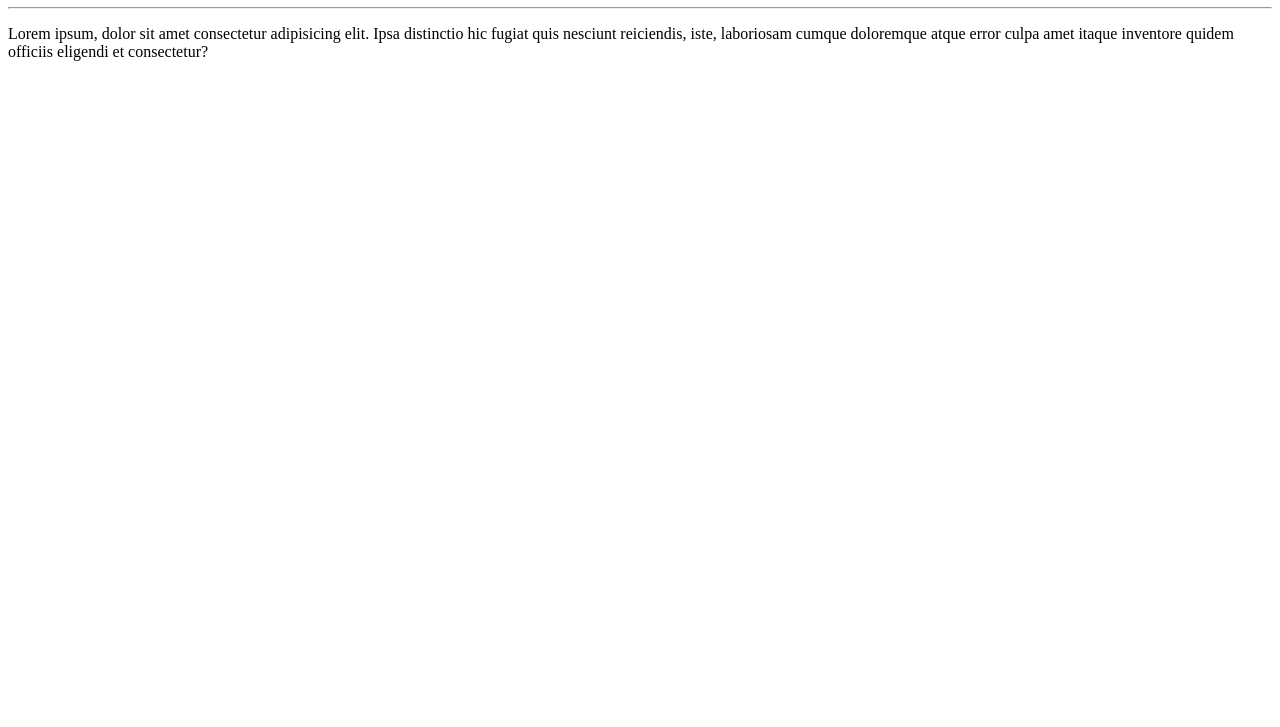
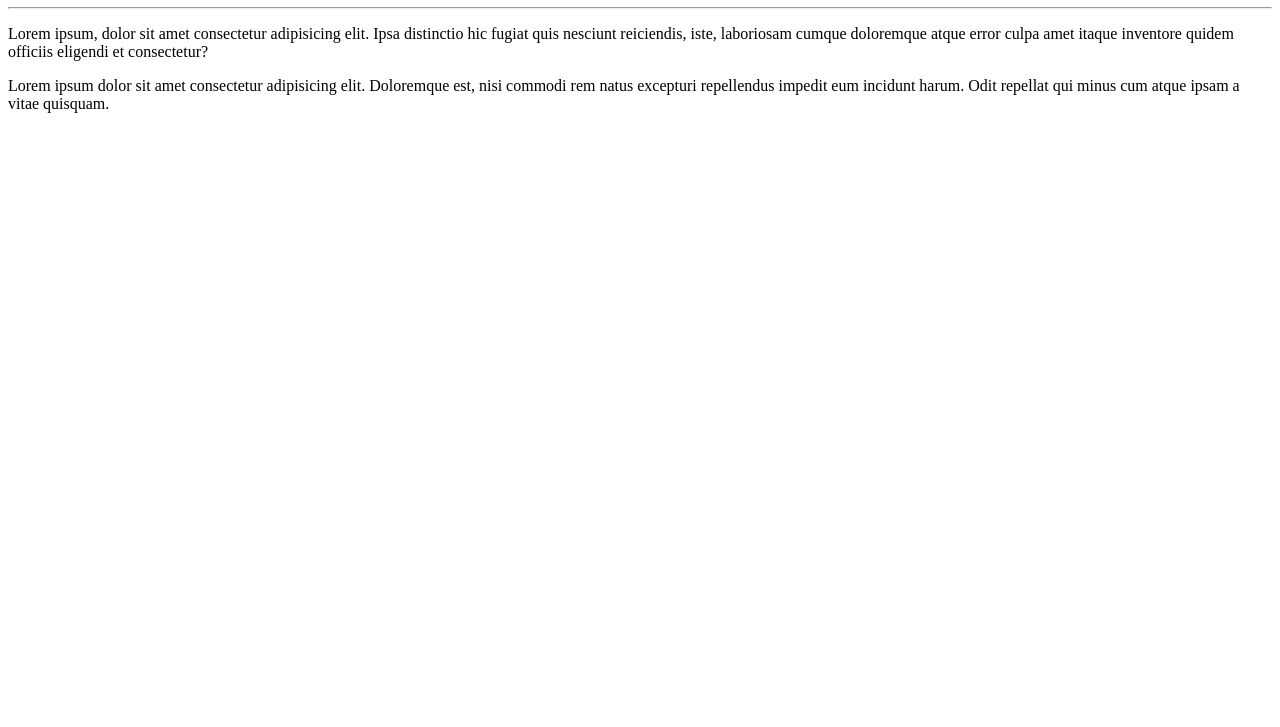
Before and after one commit to JhonathanPb/helloWorld, a plain HTML site: page siteExample/index.html in a window 1280 px wide. Shown: the part 73-800 px from the top of the page. Drawn offline with Linux system fonts and the light colour scheme.

Commit message:
paragragh add

```diff
--- a/siteExample/index.html
+++ b/siteExample/index.html
@@ -9,5 +9,6 @@
     <h1>Hello World </h1>
     <hr>
     <p>Lorem ipsum, dolor sit amet consectetur adipisicing elit. Ipsa distinctio hic fugiat quis nesciunt reiciendis, iste, laboriosam cumque doloremque atque error culpa amet itaque inventore quidem officiis eligendi et consectetur?</p>
+    <p>Lorem ipsum dolor sit amet consectetur adipisicing elit. Doloremque est, nisi commodi rem natus excepturi repellendus impedit eum incidunt harum. Odit repellat qui minus cum atque ipsam a vitae quisquam.</p>
 </body>
 </html>
```
